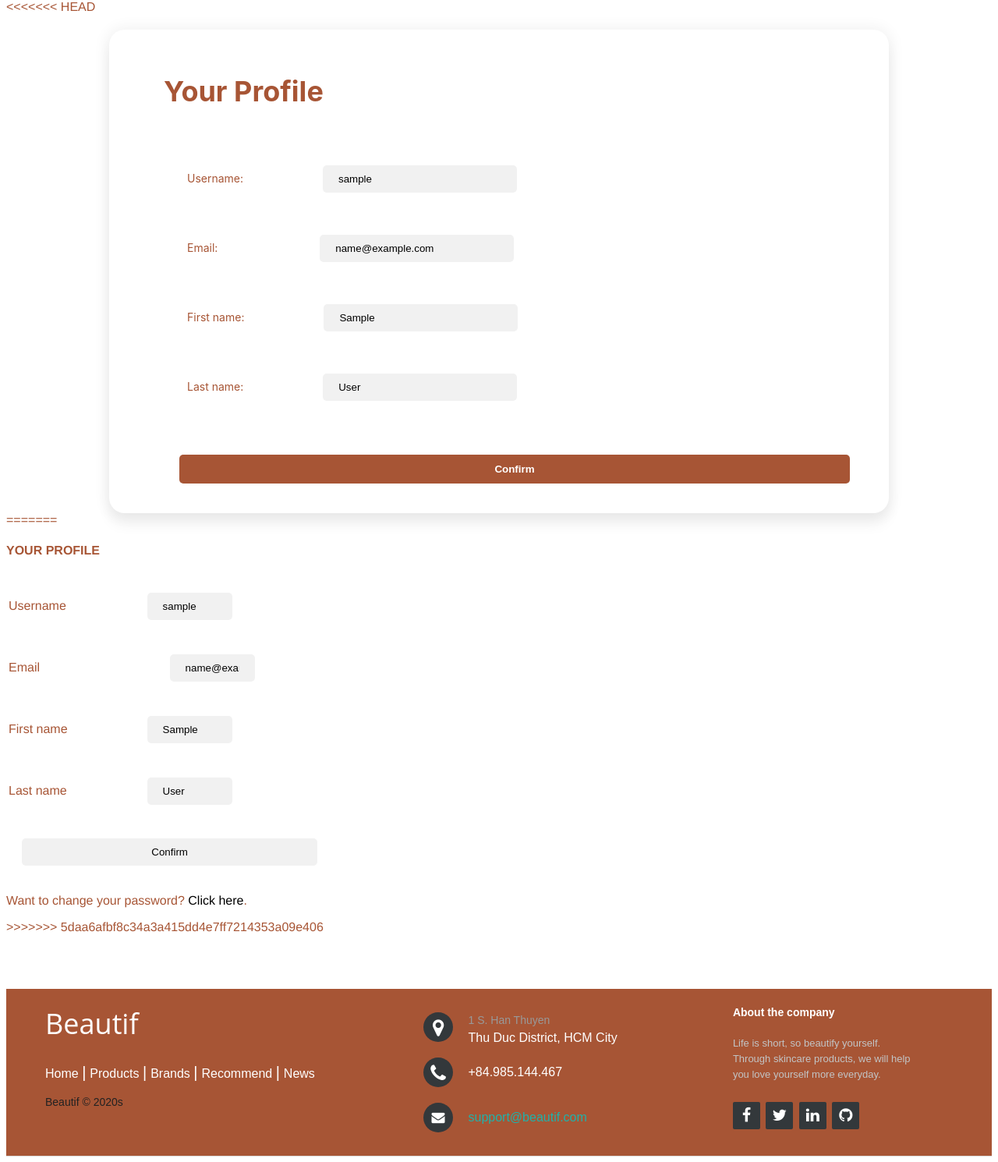
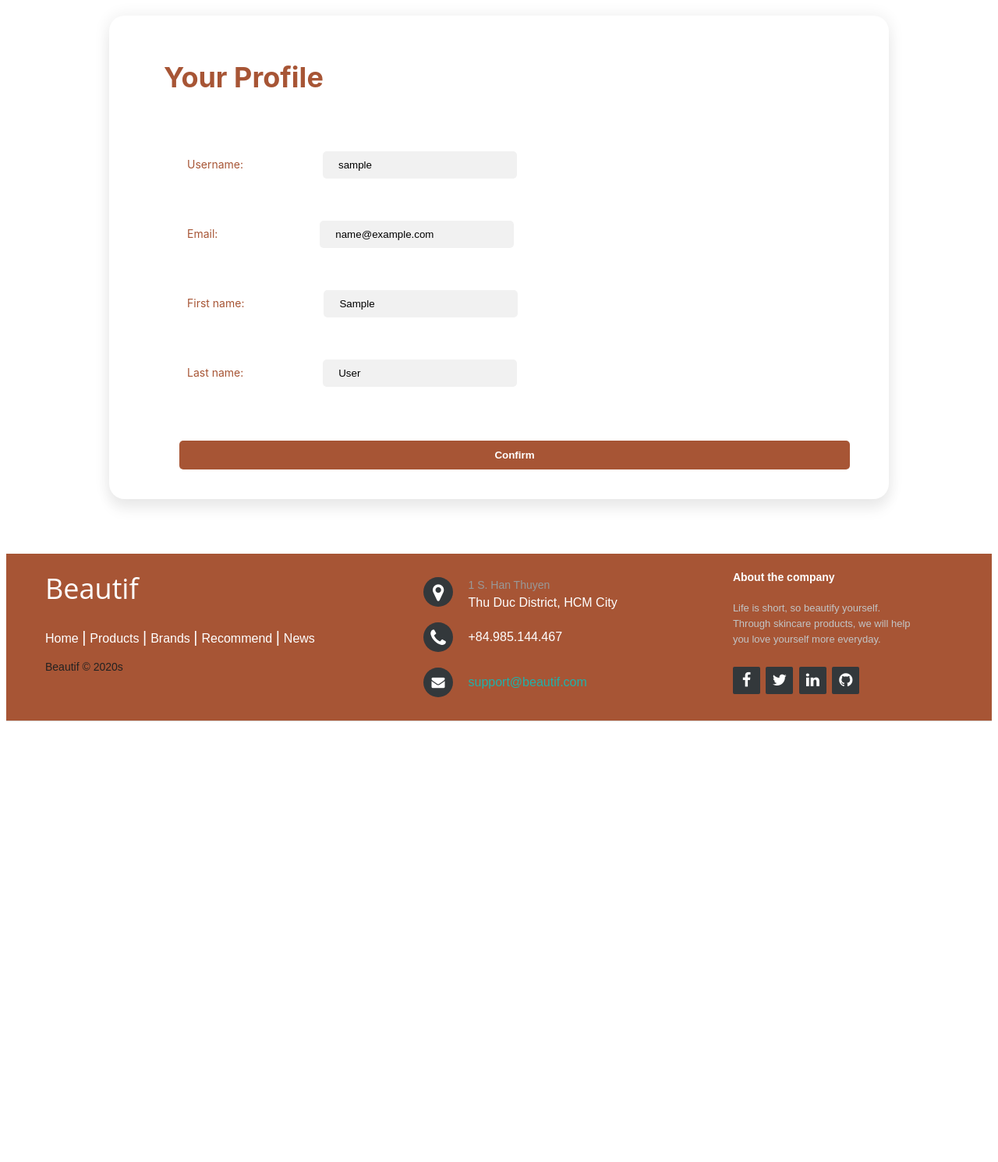
Before and after one commit to ndklien/beautifME, a Django app: page /account/ in a window 1280 px wide. Shown: the part 181-1671 px from the top of the page at 78% size. After the commit the page ends 1106 px from the top, so only its background shows below. Run offline with Django 3.2, Linux system fonts and the light colour scheme; the visitor is signed in with stand-in values (Sample User, id 1); some libraries are stand-ins or nearby versions.

Commit message:
Edit conflict in Accounts profile

```diff
--- a/accounts/templates/accounts/accounts_preview.html
+++ b/accounts/templates/accounts/accounts_preview.html
@@ -10,7 +10,6 @@
 
 {% block content %}
     {% if user.is_authenticated %}
-<<<<<<< HEAD
         <div class="container">
             <div class="signin-content">
                 <div class="signin-form">
@@ -30,22 +29,6 @@
                 </div>
             </div>
         </div>
-=======
-        <h4>YOUR PROFILE</h4>
-        <form method="POST">
-            {% csrf_token %}
-            <table>
-                {% for attr in form %}
-                <tr>
-                    <td>{{ attr.label }}</td>
-                    <td>{{ attr }}</td>
-                </tr>
-                {% endfor %}
-            </table>
-            <input type="submit" value="Confirm" />
-        </form>
-        <p>Want to change your password? <a href="{% url 'change_password' %}">Click here</a>.</p>
->>>>>>> 5daa6afbf8c34a3a415dd4e7ff7214353a09e406
         <div>
             {{ message }}
         </div>
```
